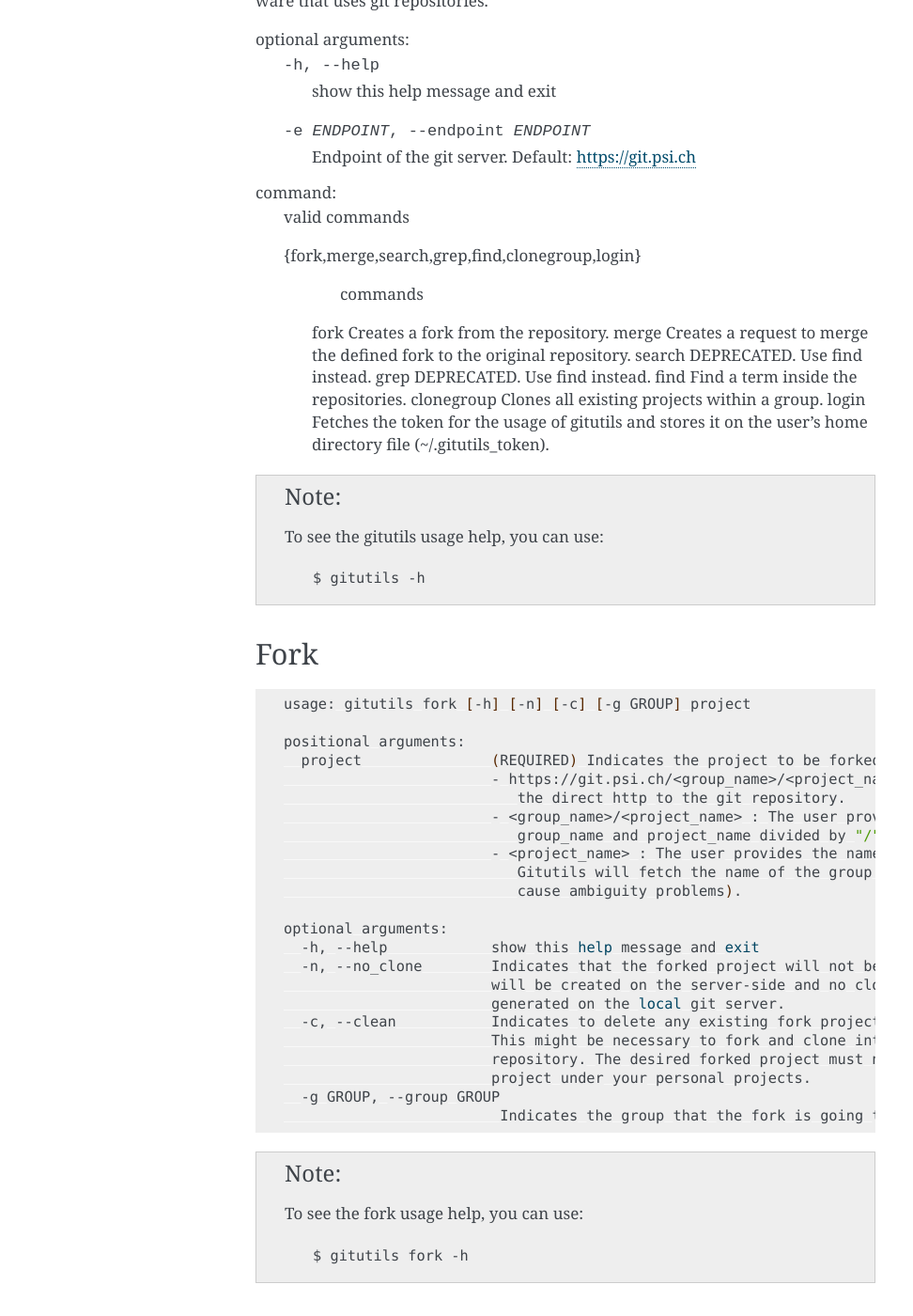
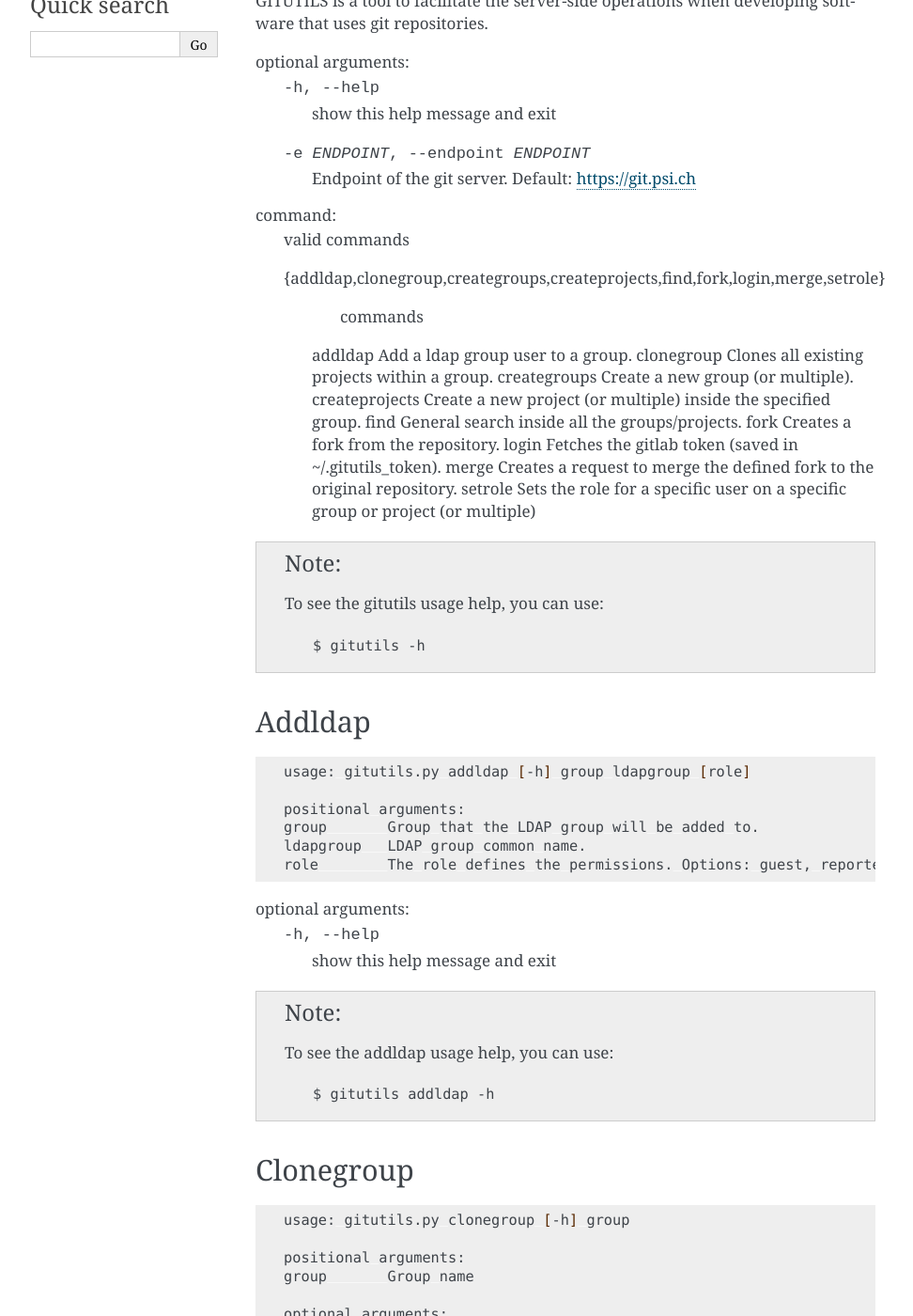
Before and after one commit to paulscherrerinstitute/gitutils, a Sphinx documentation site: the page built from docs/usage.rst, in a window 1280 px wide and 1400 px high, scrolled down 327 px. Shown: the whole window at 94% size, without its empty margins (148-1120 px from the left). Built offline with Sphinx 7.4.7, drawn with Linux system fonts in a browser that asks for light colours; some of the changed text lies outside the part shown.

Commit message:
doc bugifx and improvements

```diff
--- a/docs/getting-started.rst
+++ b/docs/getting-started.rst
@@ -22,15 +22,15 @@ Fork Walk-through
 
     - To fork and not clone, add the directive **-n** at the end of the previous command, as in::
 
-            $ gitutils fork <group_name>/<repository_name> -n
+            $ gitutils fork -n <group_name>/<repository_name>
 
     - To delete existing fork and create a clean fork of a repository, use the following command::
 
-            $ gitutils fork <group_name>/<repository_name> -c
+            $ gitutils fork -c <group_name>/<repository_name>
 
     - To fork (using the full path), clean existing fork and not clone an existing repository::
 
-            $ gitutils fork https://git.psi.ch/<group_name>/<repository_name> -n -c
+            $ gitutils fork  -n -c https://git.psi.ch/<group_name>/<repository_name>
 
 2. Implement the changes/development necessary on the forked repository.
 3. Add all changes, commit and push the changes to your forked repository using git command line, as in::
@@ -62,3 +62,84 @@ Merge Walk-through
         $ gitutils merge -p https://git.psi.ch/<group_name>/<repository_name> -t <title>
 
 .. note:: Gitutils will assume the command is being executed on the git repository folder. Alternatively, one can use the directive **-p** to indicate directly which project should be merged. If title or description are not provided by the user, default values are going to be used.
+
+
+Find
+----
+
+1. The find command will do a general search for all projects and groups.
+
+    - To search for term:
+
+        $ gitutils find <term>
+
+    .. note:: This task can take some minutes depending the number of groups and projects.
+
+    - The output will display the group and the enumerated matching cases according to this example:
+
+    .. code-block:: bash
+
+        Gitutils searching for term " S10CB04-CVME-DBAMT1 "...
+        Group:  archiver_config
+            1 )   S10CB04-CVME-DBAMT1  :
+
+            Weblink: https://git.psi.ch/archiver_config/sf_archapp/blob/master/S_DI_BAM_S10CB04-DBAMT1.config#L6
+
+                    #  BAM vme ioc cpu/memory usage
+                    #
+                    S10CB04-CVME-DBAMT1:MEM_USED                    Monitor 1 60
+                    S10CB04-CVME-DBAMT1:MEM_FREE                    Monitor 1 60
+                    S10CB04-CVME-DBAMT1:IOC_CPU_LOAD                Monitor 1 60
+                    S10CB04-CVME-DBAMT1:UPTIME                      Monitor 1 60
+                    S10CB04-CVME-DBAMT1:STATUS                      Monitor 1 60
+                    #
+                    S10CB04-CVME-DBAMT2:MEM_USED                    Monitor 1 60
+
+Clonegroup
+----------
+
+1. The clonegroup command clones all the existing projects from a specified group.
+    - To clone all projects of group_name:
+
+        $ gitutils clonegroup <group_name>
+
+    .. note:: This will clone each repo into its specific folder, depending on the amount of projects this command might take a while. Additionally, a 2 seconds sleep time had to be added in between clones in order not to be blocked by Gitlab API.
+
+Fork & Merge walk-through
+-------------------------
+
+1. Fork and clone a repository:
+
+    $ gitutils fork <group_name>/<repository_name>
+
+2. Change the current working directory to your local project cd <repository_name>. Do the changes and/or development necessary.
+
+3. Stage your changes to commit by adding them:
+
+    $ git add .
+
+4. Commit your changes with a descriptive commit_message:
+
+    $ git commit -m <commit_message>
+
+5. Push changes to the forked repository:
+
+    $ git push
+
+6. Once you're ready to create the merge request, fetch and merge changes from original repository:
+
+    $ git fetch upstream
+
+7. Fetch the branches and their respective commits from the upstream repository.
+
+    $ git merge upstream/master
+
+    .. note:: This brings your fork's 'master' branch into sync with the upstream repository without losing your changes. You might have to deal with existing conflicts between your changes and the original repo changes. Decide if you want to keep only your branch's changes, keep only the other branch's changes, or make a brand new change, which may incorporate changes from both branches. If this is the case, go back to step 4 after solving the merge conflicts (add, commit and push the resolved merge conflicts files).
+
+8. Finally, create a merge request:
+
+    $ gitutils merge -p <group_name>/<repository_name> -t <title> -d <description>
+
+    .. note:: if you are located on the repository folder, simply:
+
+        $ gitutils merge  -t <title> -d <description>
--- a/docs/usage.rst
+++ b/docs/usage.rst
@@ -7,8 +7,9 @@ Gitutils
 
 .. code-block:: bash
 
-usage: gitutils [-h] [-e ENDPOINT]
-                {fork,merge,search,grep,find,clonegroup,login} ...
+usage: gitutils.py [-h] [-e ENDPOINT]
+                   {addldap,clonegroup,creategroups,createprojects,find,fork,login,merge,setrole}
+                   ...
 
 GITUTILS is a tool to facilitate the server-side operations when developing software that uses git repositories.
 
@@ -20,48 +21,141 @@ optional arguments:
 command:
   valid commands
 
-  {fork,merge,search,grep,find,clonegroup,login}
+  {addldap,clonegroup,creategroups,createprojects,find,fork,login,merge,setrole}
                         commands
+    addldap             Add a ldap group user to a group.
+    clonegroup          Clones all existing projects within a group.
+    creategroups        Create a new group (or multiple).
+    createprojects      Create a new project (or multiple) inside the specified group.
+    find                General search inside all the groups/projects.
     fork                Creates a fork from the repository.
+    login               Fetches the gitlab token (saved in ~/.gitutils_token).
     merge               Creates a request to merge the defined fork to the original repository.
-    search              DEPRECATED. Use find instead.
-    grep                DEPRECATED. Use find instead.
-    find                Find a term inside the repositories.
-    clonegroup          Clones all existing projects within a group.
-    login               Fetches the token for the usage of gitutils and stores it on the user's home directory file (~/.gitutils_token).
+    setrole             Sets the role for a specific user on a specific group or project (or multiple)
 
 .. note:: To see the gitutils usage help, you can use::
 
       $ gitutils -h
+
+Addldap
+-------
+
+.. code-block:: bash
+
+      usage: gitutils.py addldap [-h] group ldapgroup [role]
+
+      positional arguments:
+      group       Group that the LDAP group will be added to.
+      ldapgroup   LDAP group common name.
+      role        The role defines the permissions. Options: guest, reporter, dev, maintainer, owner
+
+optional arguments:
+  -h, --help  show this help message and exit
+
+
+.. note:: To see the addldap usage help, you can use::
+
+      $ gitutils addldap -h
+
+Clonegroup
+----------
+
+.. code-block:: bash
+
+      usage: gitutils.py clonegroup [-h] group
+
+      positional arguments:
+      group       Group name
+
+      optional arguments:
+      -h, --help  show this help message and exit
+
+.. note:: To see the clonegroup usage help, you can use::
+
+      $ gitutils clonegroup -h
+
+Creategroups
+------------
+
+.. code-block:: bash
+
+      usage: gitutils.py creategroups [-h] name [name ...]
+
+      positional arguments:
+      name        Group name or multiple (if multiple groups should be created).
+
+      optional arguments:
+      -h, --help  show this help message and exit
+
+.. note:: To see the creategroups usage help, you can use::
+
+      $ gitutils creategroups -h
+
+Createprojects
+--------------
+
+.. code-block:: bash
+
+      usage: gitutils.py createprojects [-h] group name [name ...]
+
+      positional arguments:
+      group       Group name
+      name        Name of the new project (or multiple separated with spaces).
+
+      optional arguments:
+      -h, --help  show this help message and exit
+
+.. note:: To see the createprojects usage help, you can use::
+
+      $ gitutils createprojects -h
+
+
+Find
+----
+.. code-block:: bash
+
+      usage: gitutils find [-h] term
+
+      positional arguments:
+      term        Term to search.
+
+      optional arguments:
+      -h, --help  show this help message and exit
+
+.. note:: To see the find usage help, you can use::
+
+      $ gitutils find -h
+
 
 Fork
 ----
 
 .. code-block:: bash
 
-      usage: gitutils fork [-h] [-n] [-c] [-g GROUP] project
+usage: gitutils fork [-h] [-n] [-c] [-g GROUP] project
 
-      positional arguments:
-        project               (REQUIRED) Indicates the project to be forked. It can be of three different formats:
-                              - https://git.psi.ch/<group_name>/<project_name> : The user provides
-                                 the direct http to the git repository.
-                              - <group_name>/<project_name> : The user provides a combination of
-                                 group_name and project_name divided by "/".
-                              - <project_name> : The user provides the name of the project name.
-                                 Gitutils will fetch the name of the group (keep in mind, that this may
-                                 cause ambiguity problems).
+positional arguments:
+  project               (REQUIRED) Indicates the project to be forked. It can be of three different formats:
+                        - https://git.psi.ch/<group_name>/<project_name> : The user provides
+                           the direct http to the git repository.
+                        - <group_name>/<project_name> : The user provides a combination of
+                           group_name and project_name divided by "/".
+                        - <project_name> : The user provides the name of the project name.
+                           Gitutils will fetch the name of the group (keep in mind, that this may
+                           cause ambiguity problems).
 
-      optional arguments:
-        -h, --help            show this help message and exit
-        -n, --no_clone        Indicates that the forked project will not be cloned after forking. A fork
-                              will be created on the server-side and no clone nor upstream will be
-                              generated on the local git server.
-        -c, --clean           Indicates to delete any existing fork project under your personal group.
-                              This might be necessary to fork and clone into a clean copy of the original
-                              repository. The desired forked project must not be a pre-existing forked
-                              project under your personal projects.
-        -g GROUP, --group GROUP
-                               Indicates the group that the fork is going to be created. The default is the username.
+optional arguments:
+  -h, --help            show this help message and exit
+  -n, --no_clone        Indicates that the forked project will not be cloned after forking. A fork
+                        will be created on the server-side and no clone nor upstream will be
+                        generated on the local git server.
+  -c, --clean           Indicates to delete any existing fork project under your personal group.
+                        This might be necessary to fork and clone into a clean copy of the original
+                        repository. The desired forked project must not be a pre-existing forked
+                        project under your personal projects.
+  -g GROUP, --group GROUP
+                         Indicates the group that the fork is going to be created. The default is the username.
+
 
 .. note:: To see the fork usage help, you can use::
 
@@ -98,42 +192,22 @@ Merge
 
       $ gitutils merge -h
 
-
-Clonegroup
-----------
+setrole
+-------
 
 .. code-block:: bash
 
-      usage: gitutils.py clonegroup [-h] group
+      usage: gitutils.py setrole [-h] [-p] role username group [group ...]
 
       positional arguments:
-        group       Group name
+      role           The role defines the permissions. Options: guest, reporter, dev, maintainer, owner
+      username       Username that will be given the role.
+      group          Group in which the user will be given such role.
 
       optional arguments:
-        -h, --help  show this help message and exit
+      -h, --help     show this help message and exit
+      -p, --project  If indicated, the setrole gives the access on a project level (and not on the default group level).
 
-.. note:: To see the clonegroup usage help, you can use::
+.. note:: To see the setrole usage help, you can use::
 
-      $ gitutils clonegroup -h
-
-
-
-Search & Grep
--------------
-Deprecated. Use command find instead
-
-Find
-----
-.. code-block:: bash
-
-      usage: gitutils find [-h] term
-
-      positional arguments:
-      term        Term to search.
-
-      optional arguments:
-      -h, --help  show this help message and exit
-
-.. note:: To see the find usage help, you can use::
-
-      $ gitutils find -h
+      $ gitutils setrole -h
```
Also changed, not shown: docs/index.rst (+12 -8 lines).
